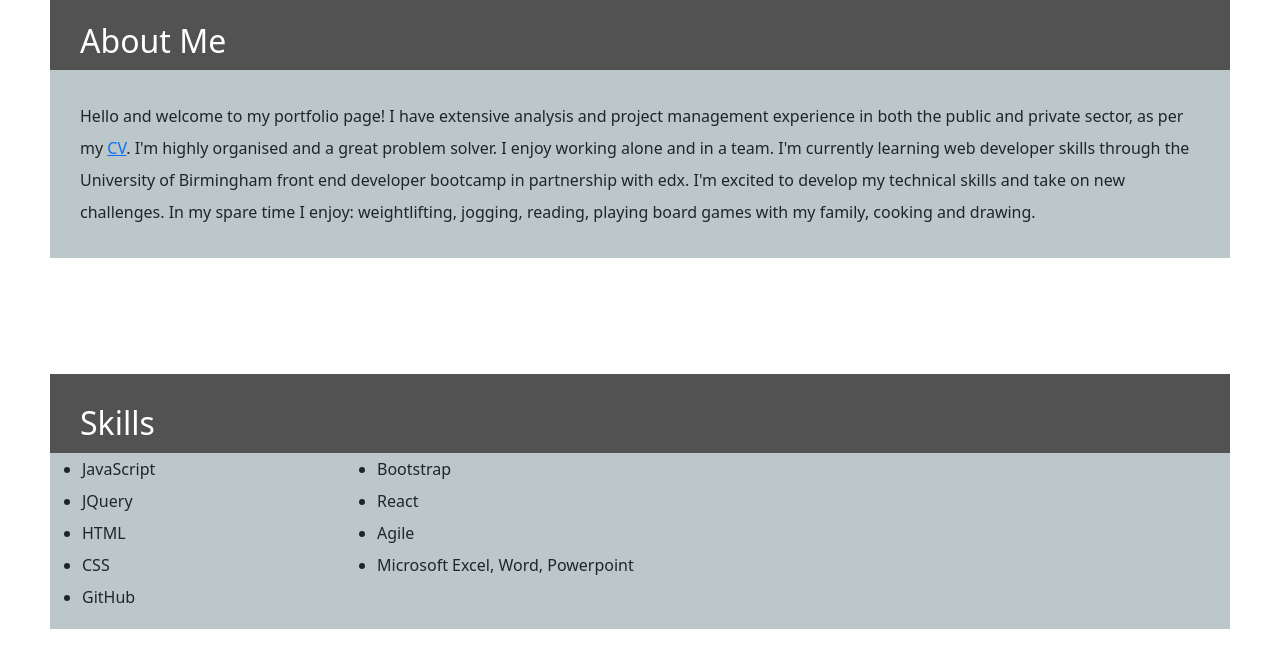
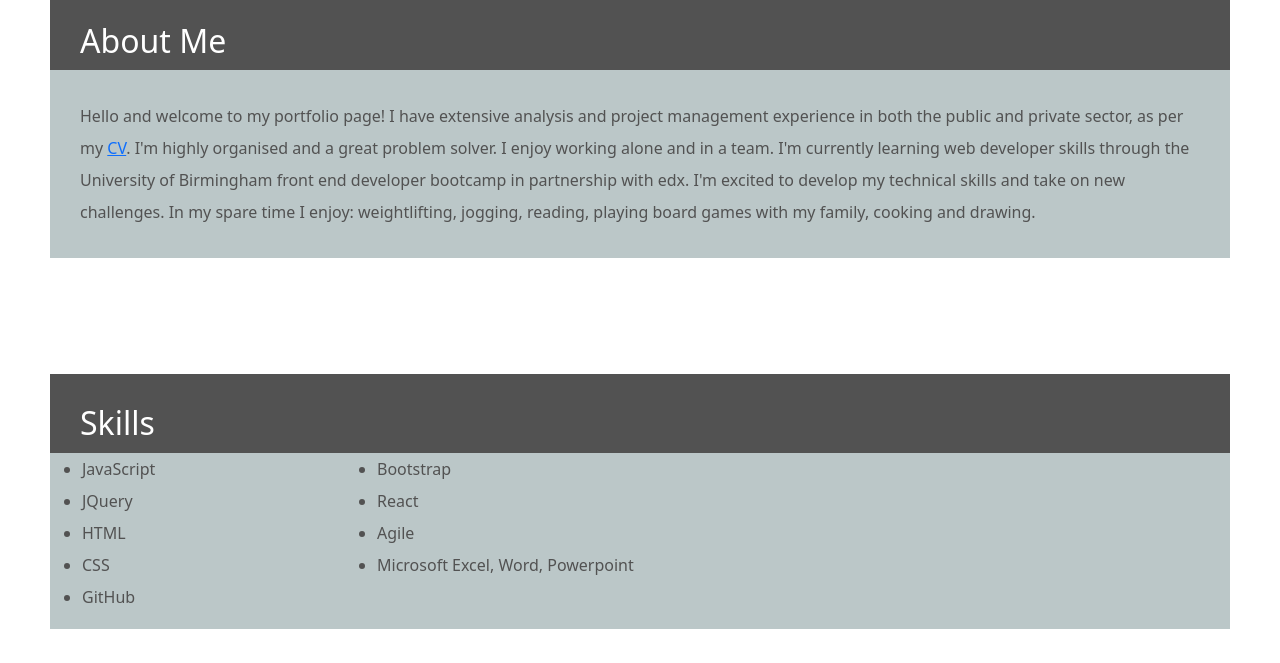
Before and after one commit to Nwinch1512/13-react-portfolio, a React (Create React App) app in the folder react-portfolio/: page / in a window 1280 px wide. Shown: the part 238-901 px from the top of the page. Built offline with nearby package versions, Linux system fonts and the light colour scheme.

Commit message:
Changed font colour to grey

```diff
--- a/react-portfolio/src/styles/Homepage.css
+++ b/react-portfolio/src/styles/Homepage.css
@@ -6,14 +6,13 @@ h2 {
 
 .about {
   padding: 30px;
-}
-
-.about {
   background-color: #3e5f6159;
+  color: rgb(82, 82, 82);
 }
 
 .skills-items {
   width: 25%;
+  color: rgb(82, 82, 82);
 }
 
 .listContainer {
```
